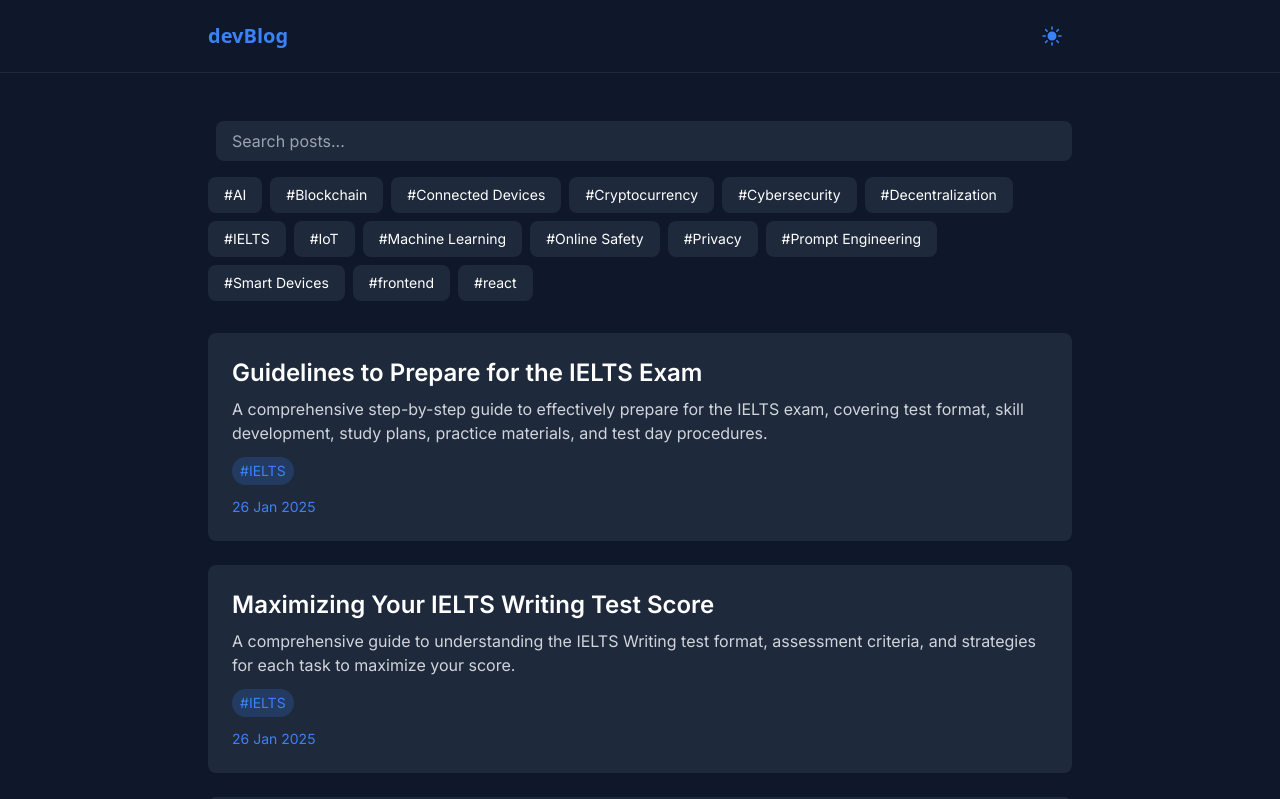
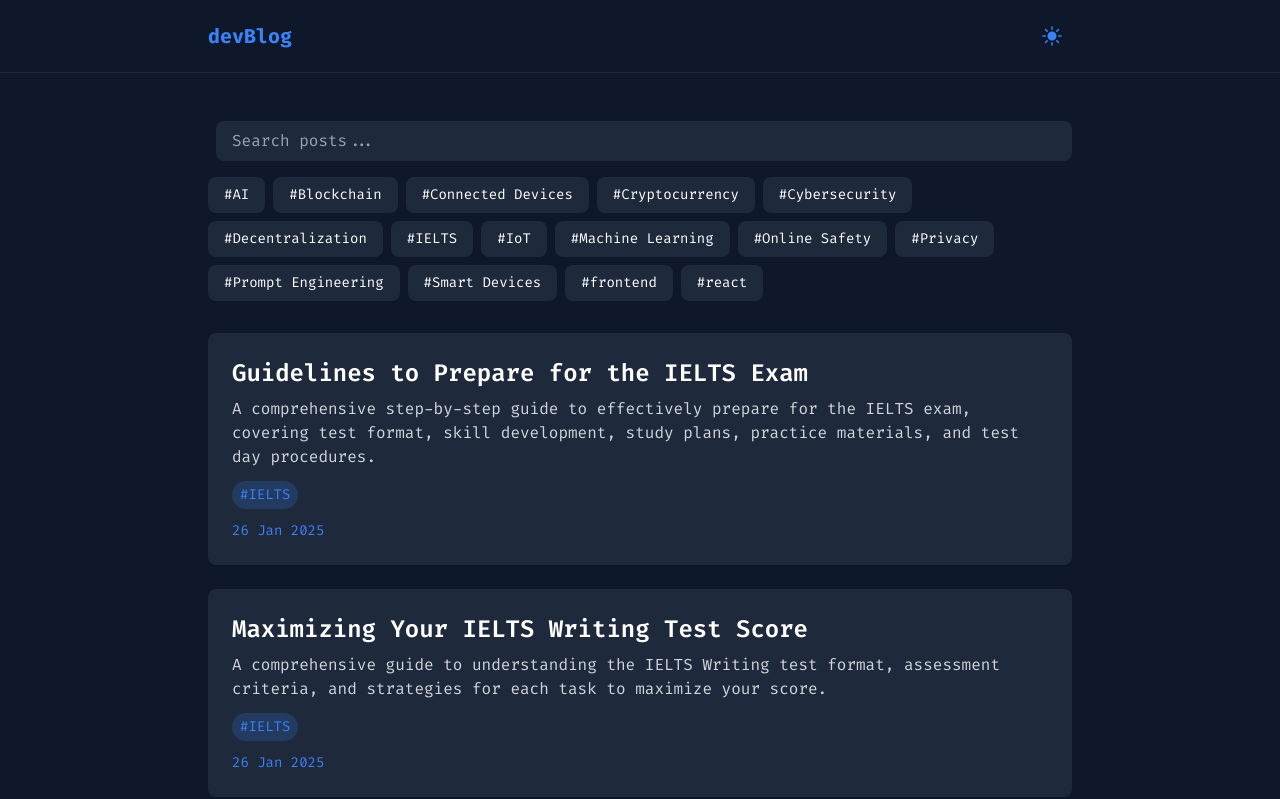
Before and after one commit to mrif449/fardin-s-diary, a Next.js app: page / in a window 1280 px wide. Shown: the top 799 px of the page. Built offline with nearby package versions, Linux system fonts and the light colour scheme.

Commit message:
font update

```diff
--- a/src/components/Layout.js
+++ b/src/components/Layout.js
@@ -30,7 +30,7 @@ export default function Layout({ children }) {
 
   return (
     <div className={darkMode ? 'dark' : ''}>
-      <div className="min-h-screen bg-light dark:bg-dark text-black dark:text-white transition-colors duration-200">
+      <div className="min-h-screen bg-light dark:bg-dark text-black dark:text-white transition-colors duration-200 font-playwrite">
         <Head>
           <title>devBlog</title>
           <meta name="description" content="A modern static blog" />
@@ -39,7 +39,7 @@ export default function Layout({ children }) {
         <nav className="border-b border-gray-200 dark:border-dark-secondary">
           <div className="max-w-4xl mx-auto px-4 py-4 flex justify-between items-center">
             <Link href="/" legacyBehavior>
-              <h1 className="text-xl font-bold text-primary cursor-pointer hover:opacity-80 transition-opacity">
+              <h1 className="text-xl font-bold text-primary cursor-pointer hover:opacity-80 transition-opacity font-fira">
               devBlog
               </h1>
             </Link>
--- a/src/pages/blog/[slug].js
+++ b/src/pages/blog/[slug].js
@@ -36,7 +36,7 @@ export async function getStaticProps({ params }) {
 export default function BlogPost({ frontmatter, content }) {
   return (
     <Layout>
-      <article className="max-w-3xl mx-auto px-4 py-12 text-black dark:text-white font-inter">
+      <article className="max-w-3xl mx-auto px-4 py-12 text-black dark:text-white font-fira">
         <h1 className="text-4xl font-bold mb-4">
           {frontmatter.title}
         </h1>
--- a/src/pages/index.js
+++ b/src/pages/index.js
@@ -88,7 +88,7 @@ export default function Home({ allBlogs = [], allTags = [] }) {
 
   return (
     <Layout>
-      <div className="max-w-4xl mx-auto px-4 py-12 font-inter">
+      <div className="max-w-4xl mx-auto px-4 py-12 font-fira">
         <div className="mb-8 space-y-4">
           <div className="flex justify-between items-center">
             <div className="relative md:hidden mr-2"> {/* Hide on medium and larger screens */}
--- a/src/styles/globals.css
+++ b/src/styles/globals.css
@@ -1,4 +1,5 @@
 @import url('https://fonts.googleapis.com/css2?family=Inter:ital,opsz,wght@0,14..32,100..900;1,14..32,100..900&display=swap');
+@import url('https://fonts.googleapis.com/css2?family=Fira+Code:wght@300..700&display=swap');
 
 @tailwind base;
 @tailwind components;
--- a/tailwind.config.js
+++ b/tailwind.config.js
@@ -8,6 +8,8 @@ module.exports = {
       extend: {
         fontFamily: {
           inter: ['Inter', 'sans-serif'],
+          roboto: ['Roboto', 'sans-serif'],
+          fira: ['Fira Code', 'sans-serif'],
         },
         colors: {
           primary: '#3B82F6',
```
